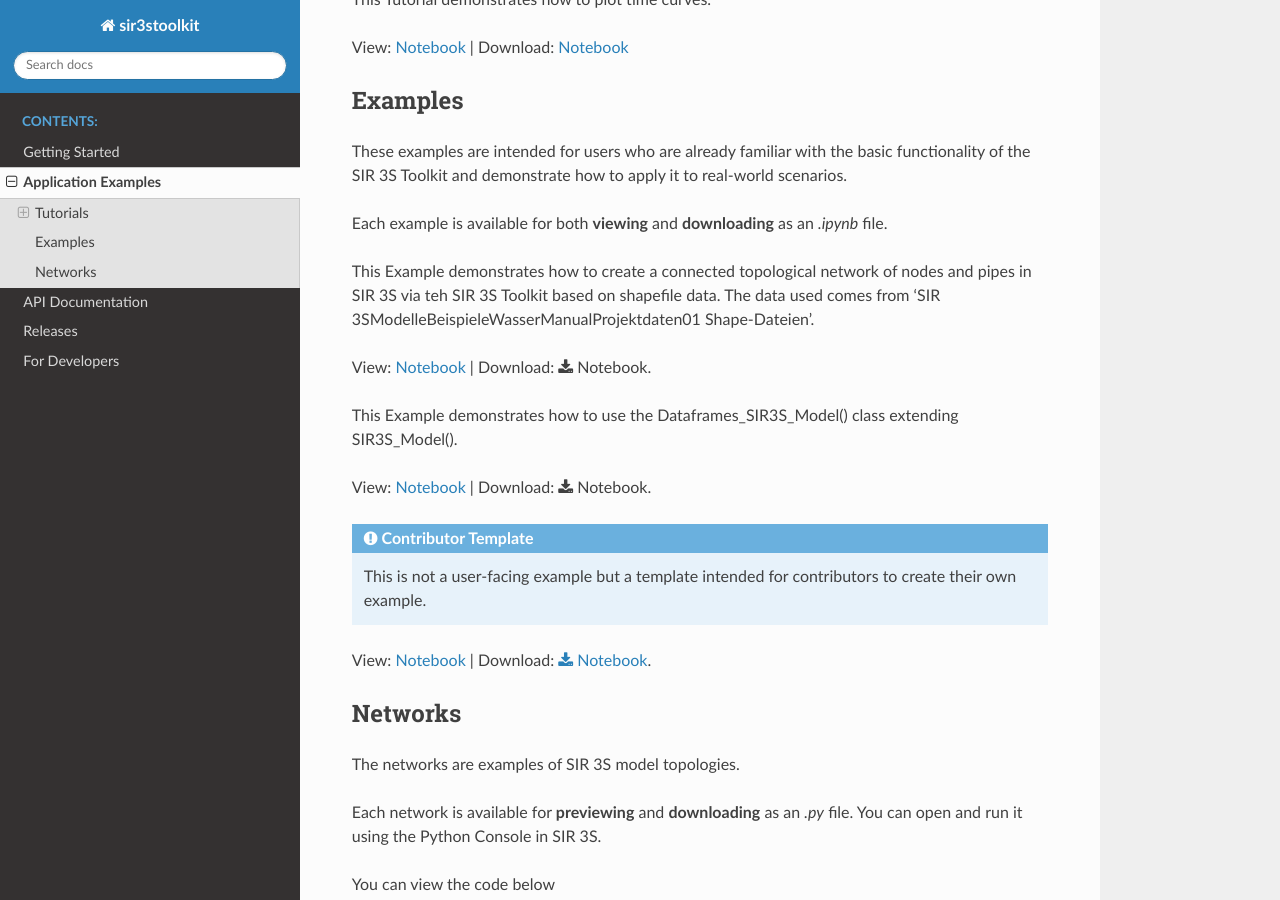
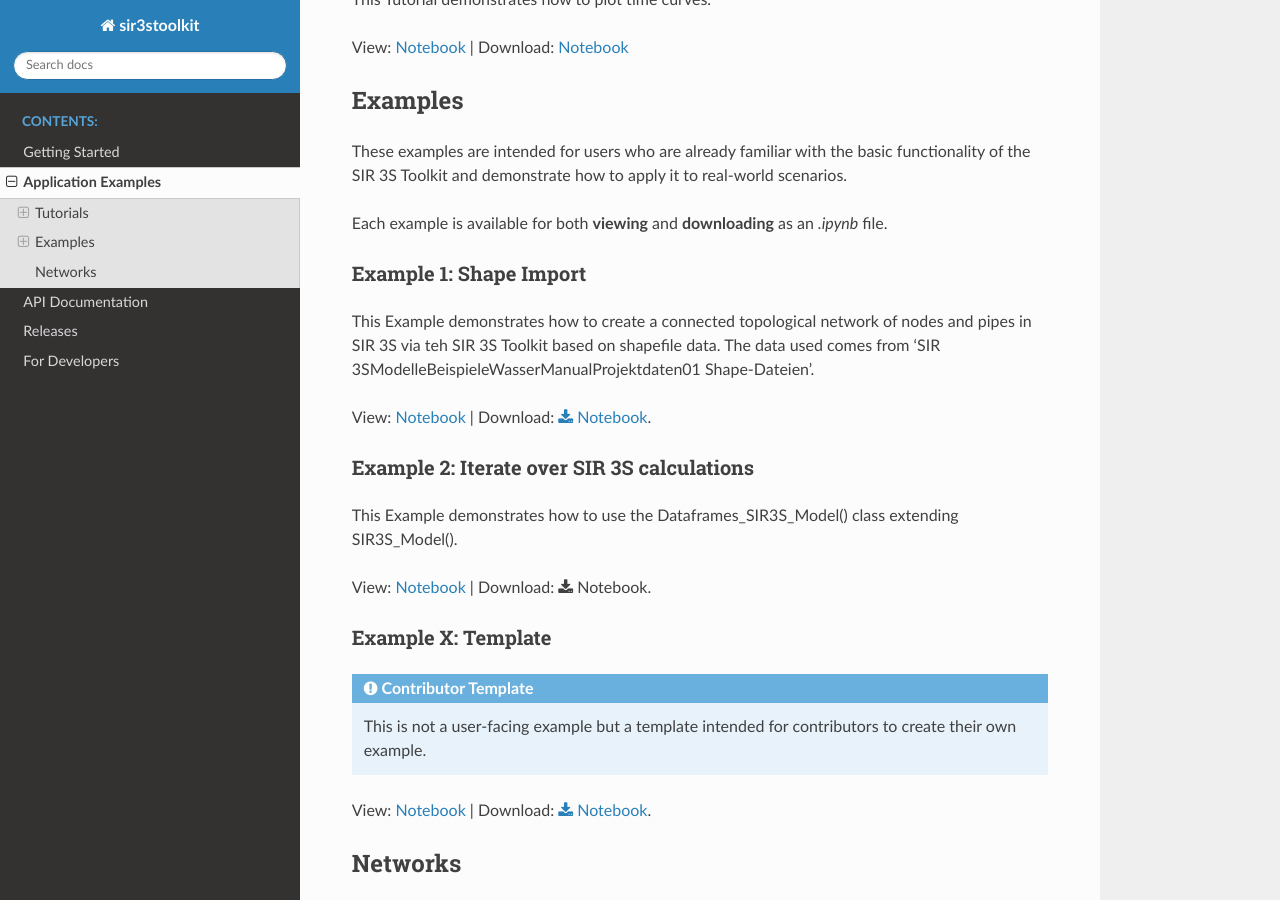
Before and after one commit to 3SConsult/sir3stoolkit, a Sphinx documentation site: the page built from docs/source/examples.rst, in a window 1280 px wide and 900 px high, scrolled down 3017 px. Built offline with Sphinx 7.4.7 and the Read the Docs theme 3.1.0, drawn with Linux system fonts in a browser that asks for light colours; pages that are not in the unit, such as notebooks, are missing from menus; some of the changed lines change nothing that is shown.

Commit message:
Documentation: Fix: 18a52e41f23d4e4cbf6c725a4efaf2e65874d0e9

```diff
--- a/docs/source/examples.rst
+++ b/docs/source/examples.rst
@@ -197,25 +197,25 @@
 .. _Tex1:
 
 Example 1: Shape Import
-^^^^^^^^^^^^^^^^^^^^^^^
+~~~~~~~~~~~~~~~~~~~~~~~
 
 This Example demonstrates how to create a connected topological network of nodes and pipes in SIR 3S via teh SIR 3S Toolkit based on shapefile data. The data used comes from 'SIR 3S\Modelle\Beispiele\Wasser\Manual\Projektdaten\01 Shape-Dateien'.
 
-View: `Notebook <examples/Toolkit_Example1.html>`_ | Download: :download:`Notebook <examples/Toolkit_Example1.ipynb>`.
+View: `Notebook <examples/Toolkit_Example001.html>`_ | Download: :download:`Notebook <examples/Toolkit_Example001.ipynb>`.
 
 .. _Tex2:
 
 Example 2: Iterate over SIR 3S calculations
-^^^^^^^^^^^^^^^^^^^^^^^^^^^^^^^^^^^^^^^^^^^
+~~~~~~~~~~~~~~~~~~~~~~~~~~~~~~~~~~~~~~~~~~~
 
 This Example demonstrates how to use the Dataframes_SIR3S_Model() class extending SIR3S_Model().
 
-View: `Notebook <examples/Toolkit_Example2.html>`_ | Download: :download:`Notebook <examples/Toolkit_Example2.ipynb>`.
+View: `Notebook <examples/Toolkit_Example002.html>`_ | Download: :download:`Notebook <examples/Toolkit_Example002.ipynb>`.
 
 .. _TexX:
 
 Example X: Template
-^^^^^^^^^^^^^^^^^^^
+~~~~~~~~~~~~~~~~~~~
 
 .. admonition:: Contributor Template
 
```
